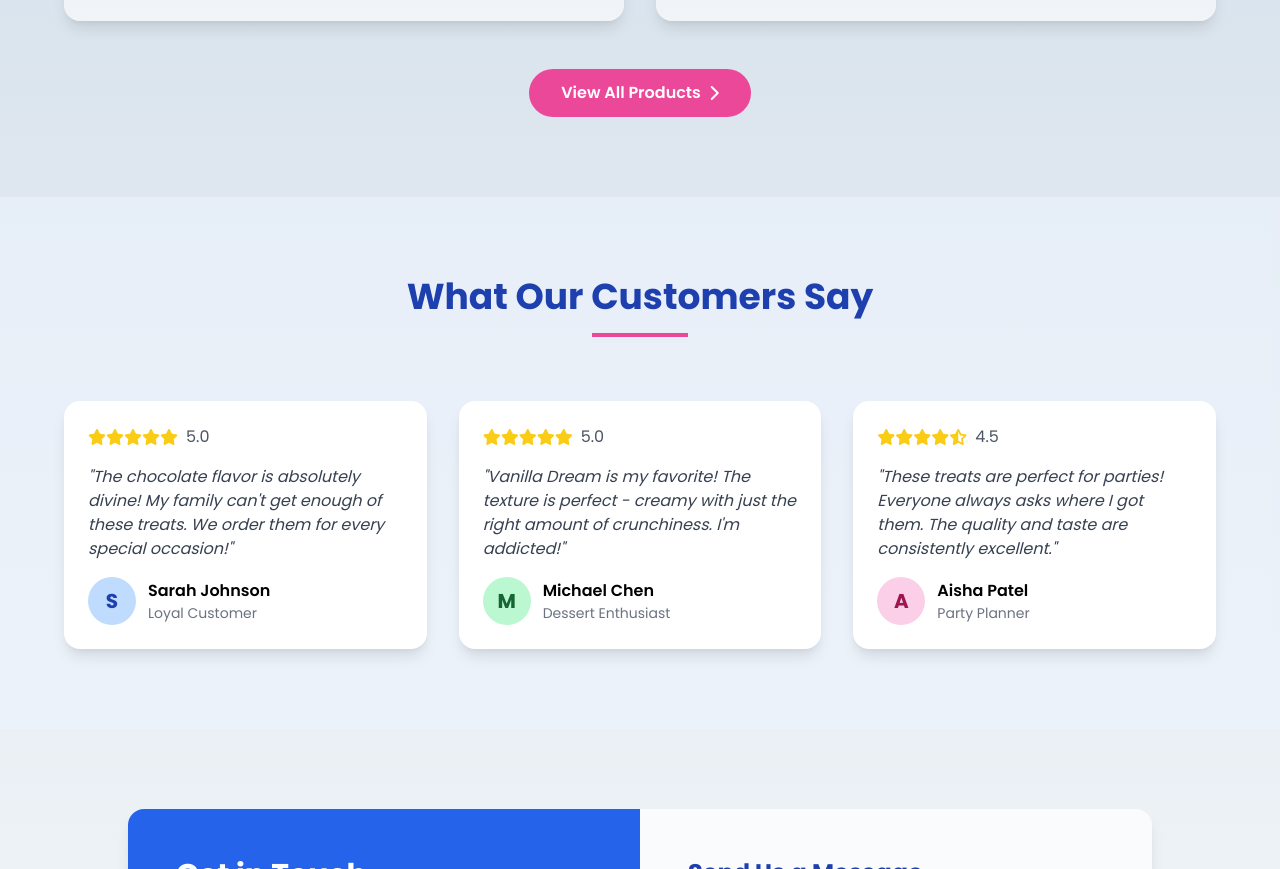
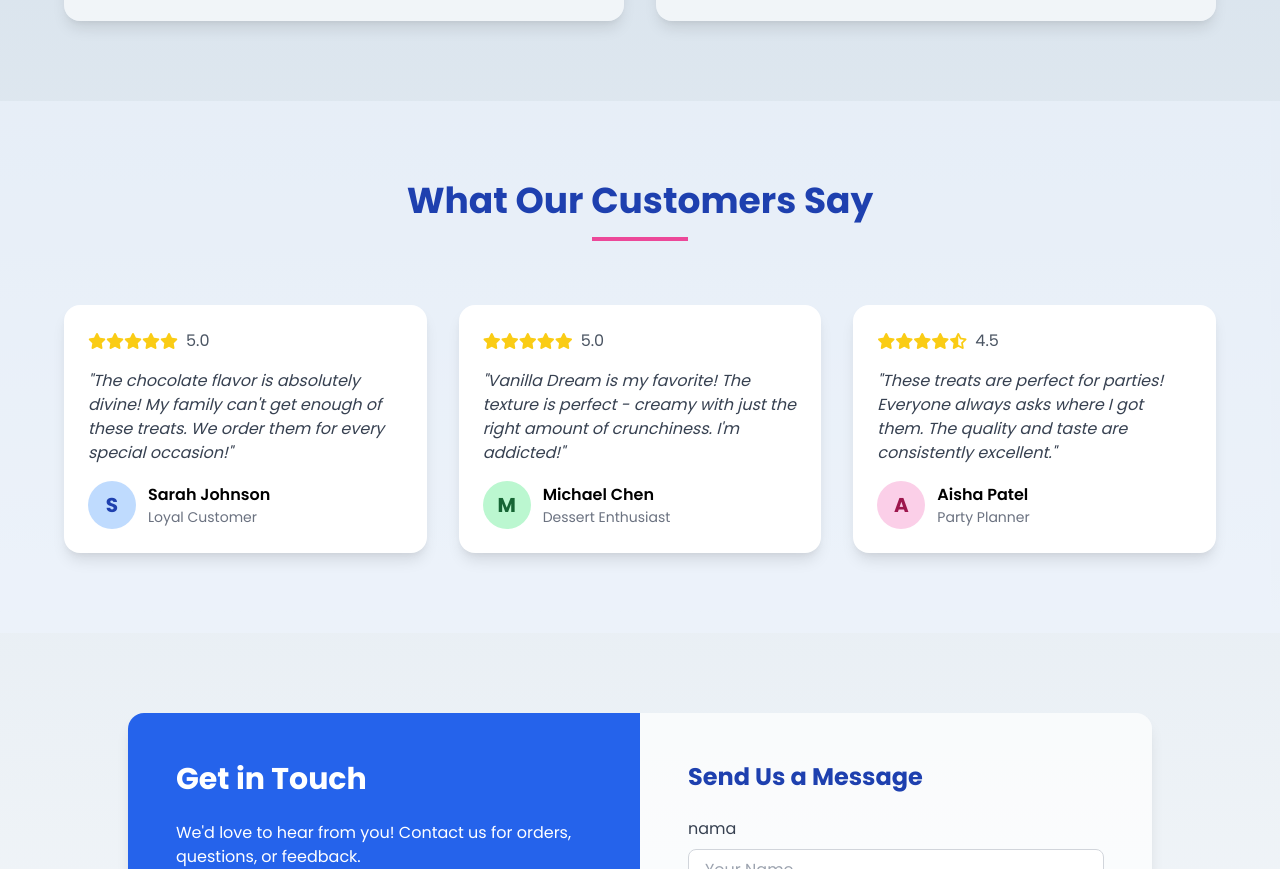
Before and after one commit to LuthfiAditya01/FlaOKrezz, a website: page index.html in a window 1280 px wide. Shown: the part 2343-3212 px from the top of the page. Drawn offline with nearby package versions, Linux system fonts and the light colour scheme.

Commit message:
Minor Changes

```diff
--- a/index.html
+++ b/index.html
@@ -197,12 +197,12 @@
                     </div> -->
                 </div>
 
-                <div class="text-center mt-12">
+                <!-- <div class="text-center mt-12">
                     <button class="bg-pink-500 hover:bg-pink-600 text-white py-3 px-8 rounded-full font-semibold transition-all duration-300 transform hover:scale-105 inline-flex items-center">
                         View All Products
                         <i class="fas fa-chevron-right ml-2"></i>
                     </button>
-                </div>
+                </div> -->
             </div>
         </section>
 
```
